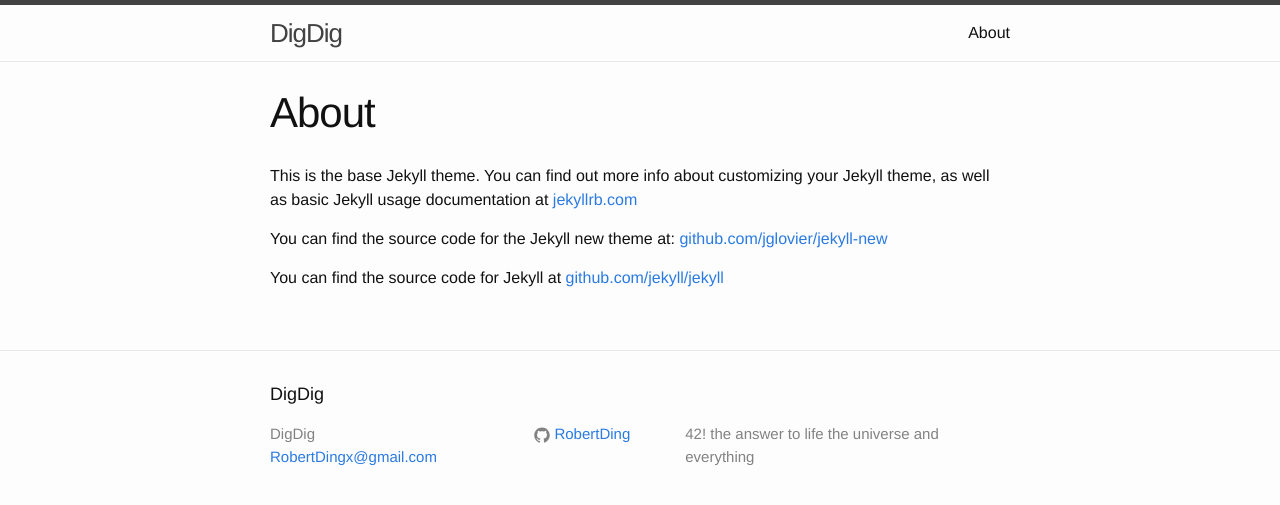
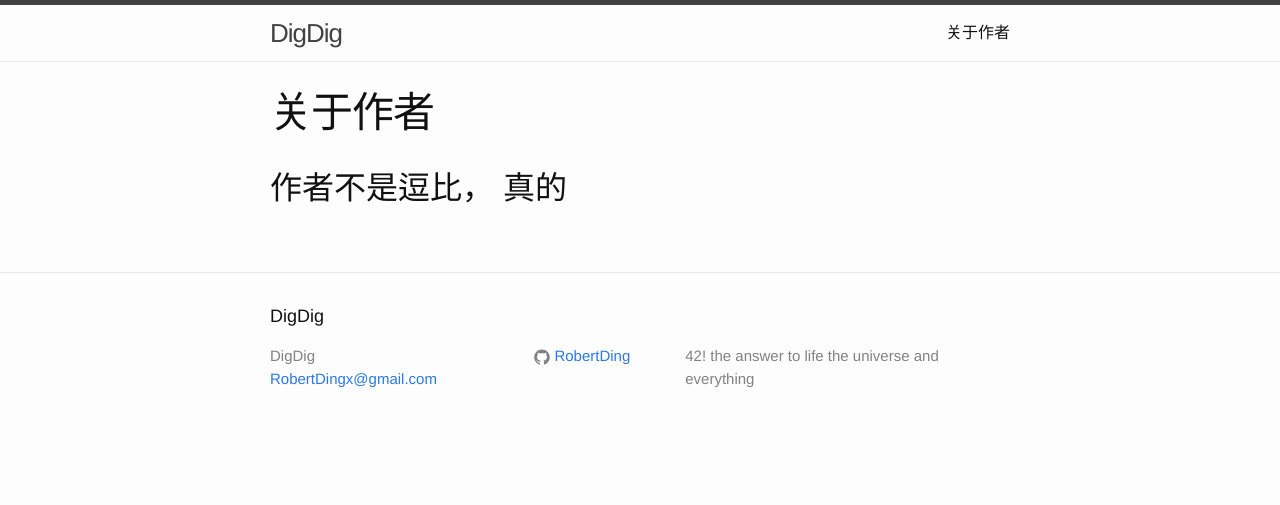
Before and after one commit to robertding/robertding.github.io, a Jekyll site: the page built from about.md, in a window 1280 px wide. Shown: the top 505 px of the page. Built offline with Jekyll 4.4.1, drawn with Linux system fonts in a browser that asks for light colours.

Commit message:
add about writer

```diff
--- a/about.md
+++ b/about.md
@@ -1,11 +1,7 @@
 ---
 layout: page
-title: About
+title: 关于作者
 permalink: /about/
 ---
 
-This is the base Jekyll theme. You can find out more info about customizing your Jekyll theme, as well as basic Jekyll usage documentation at [jekyllrb.com](http://jekyllrb.com/)
-
-You can find the source code for the Jekyll new theme at: [github.com/jglovier/jekyll-new](https://github.com/jglovier/jekyll-new)
-
-You can find the source code for Jekyll at [github.com/jekyll/jekyll](https://github.com/jekyll/jekyll)
+## 作者不是逗比， 真的
```
